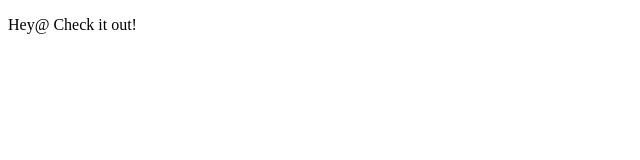
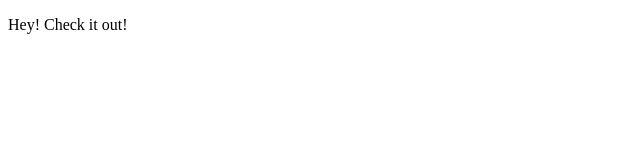
Before and after one commit to JostaDragon/JostaDragon.github.io, a plain HTML site: page index.html in a window 1280 px wide. Shown: the full height of the page, 0-640 px from the left. Drawn offline with Linux system fonts and the light colour scheme.

Commit message:
Update index.html
Edited text.

```diff
--- a/index.html
+++ b/index.html
@@ -5,6 +5,6 @@
   </head>
 
   <body>
-    <p>Hey@ Check it out!</p>
+    <p>Hey! Check it out!</p>
   </body>
 </html>
```
